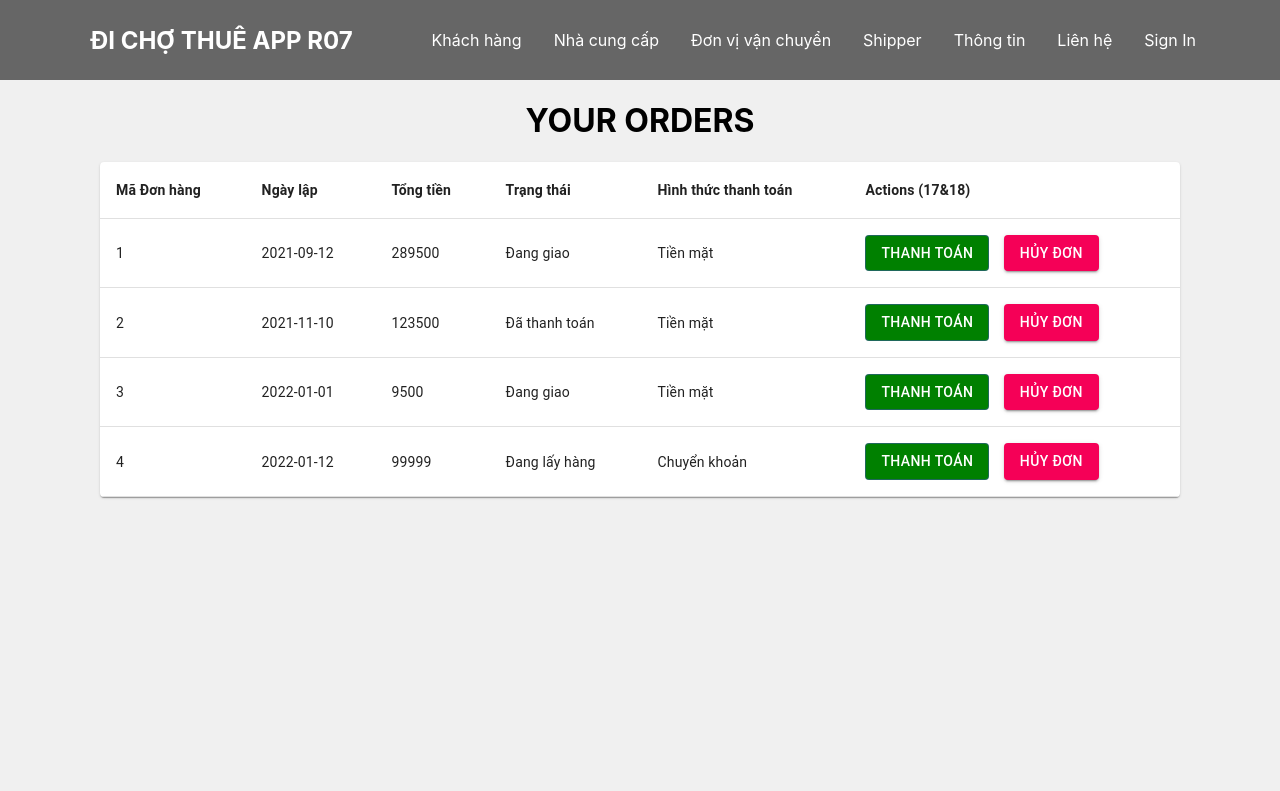
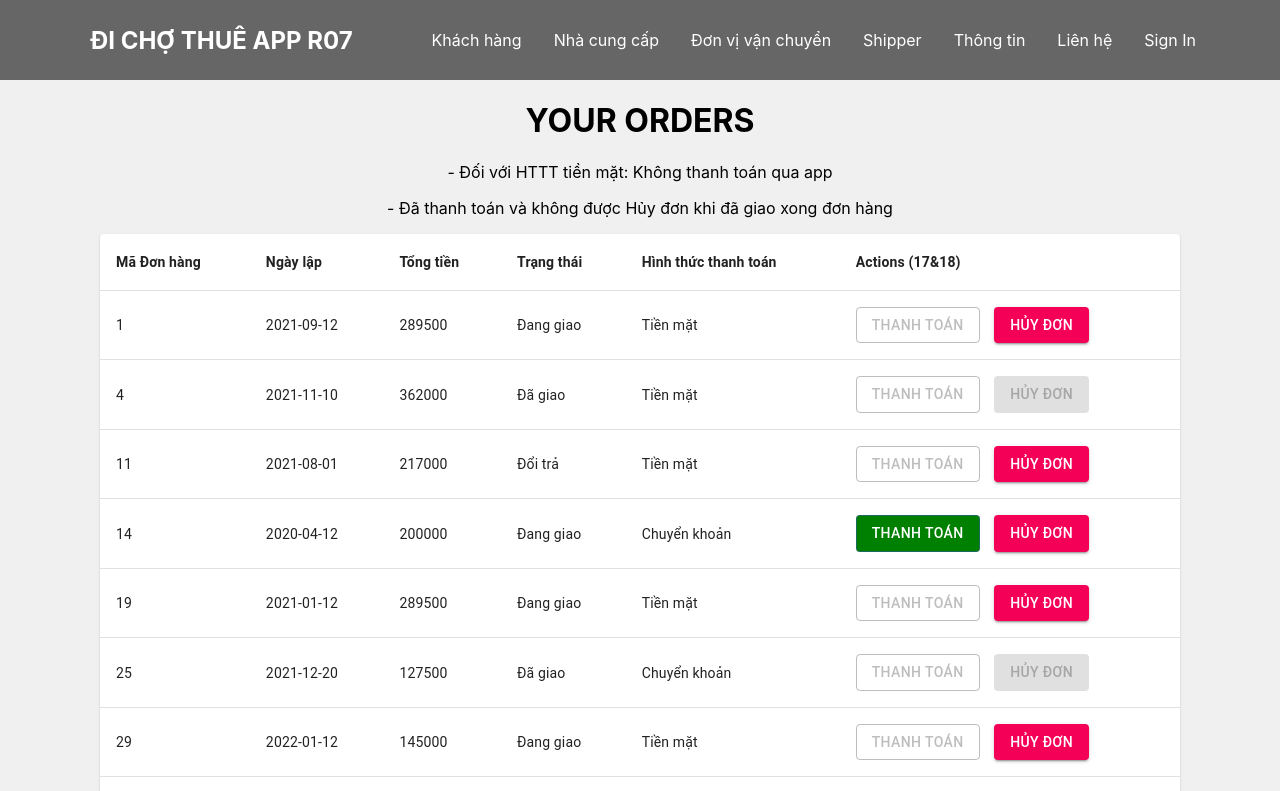
Before and after one commit to lelouchlamperouge18/di-cho-thue, a Next.js app: page /orders in a window 1280 px wide. Shown: the top 791 px of the page. Built offline with nearby package versions, Linux system fonts and the light colour scheme; no server answers.

Commit message:
Update orders.js

```diff
--- a/src/pages/orders.js
+++ b/src/pages/orders.js
@@ -33,6 +33,10 @@ export default function Orders(props) {
             <h1 style={{"text-align": "center", "padding-top": "20"}}>
                 YOUR ORDERS
             </h1>
+            <div style={{"text-align": "center"}}>
+                <p>- Đối với HTTT tiền mặt: Không thanh toán qua app</p>
+                <p>- Đã thanh toán và không được Hủy đơn khi đã giao xong đơn hàng</p>
+            </div>
             <Container style={{"padding-right": "100px","padding-left": "100px"}}>
             <TableContainer component={Paper}>
                 <Table className={styles.table} aria-label="simple table">
@@ -57,13 +61,25 @@ export default function Orders(props) {
                         <TableCell align="left">{row.TrangThai}</TableCell>
                         <TableCell align="left">{row.HinhThucThanhToan}</TableCell>
                         <TableCell align="left">
+                            {row.HinhThucThanhToan === 'Tiền mặt' || row.TrangThai === 'Đã giao' ?
+                                <Button disabled variant="outlined" color="secondary">
+                                    Thanh toán
+                                </Button>
+                                :
                                 <Button variant="outlined" color="primary" style={{"backgroundColor": "green", "color": "white"}}>
                                     Thanh toán
                                 </Button>
+                            }
                             &nbsp;&nbsp;&nbsp;&nbsp;
+                            {row.TrangThai === 'Đã giao' ?
+                                <Button disabled variant="contained" color="secondary">
+                                    Hủy đơn
+                                </Button>
+                                :
                                 <Button variant="contained" color="secondary">
                                     Hủy đơn
                                 </Button>
+                            }
                         </TableCell>
                         </TableRow>
                     ))}
@@ -76,11 +92,31 @@ export default function Orders(props) {
 }
 
 export async function getStaticProps(){
+    // API swagger:
+    // ----- (1) ----- GET: /api/DonHang (Lấy list đơn hàng của user tương ứng, ở đây mặc định là khách hàng mã 1) (OPTIONAL)
+    // Body: "MaKH": 1
+    // Response: trả về list data như bên dưới
+    // ----- (2) ----- PUT: /api/thanhtoandonhang
+    // Body:
+    // "MaDH": number
+    // Response: set TrangThai -> 'Đã giao' với hàng có mã MaDH tương ứng trong dbo.DonHang
+    // ----- (3) ----- DELETE: /api/huysonhang
+    // Body:
+    // "MaDH": number
+    // Response: xóa hàng với MaDH tương ứng khỏi bảng dbo.DonHang
     const data = [
         {MaDH: 1, NgayLap: '2021-09-12', TongTien: 289500, TrangThai: 'Đang giao', HinhThucThanhToan: 'Tiền mặt'},
-        {MaDH: 2, NgayLap: '2021-11-10', TongTien: 123500, TrangThai: 'Đã thanh toán', HinhThucThanhToan: 'Tiền mặt'},
-        {MaDH: 3, NgayLap: '2022-01-01', TongTien: 9500, TrangThai: 'Đang giao', HinhThucThanhToan: 'Tiền mặt'},
-        {MaDH: 4, NgayLap: '2022-01-12', TongTien: 99999, TrangThai: 'Đang lấy hàng', HinhThucThanhToan: 'Chuyển khoản'},
+        {MaDH: 4, NgayLap: '2021-11-10', TongTien: 362000, TrangThai: 'Đã giao', HinhThucThanhToan: 'Tiền mặt'},
+        {MaDH: 11, NgayLap: '2021-08-01', TongTien: 217000, TrangThai: 'Đổi trả', HinhThucThanhToan: 'Tiền mặt'},
+        {MaDH: 14, NgayLap: '2020-04-12', TongTien: 200000, TrangThai: 'Đang giao', HinhThucThanhToan: 'Chuyển khoản'},
+        {MaDH: 19, NgayLap: '2021-01-12', TongTien: 289500, TrangThai: 'Đang giao', HinhThucThanhToan: 'Tiền mặt'},
+        {MaDH: 25, NgayLap: '2021-12-20', TongTien: 127500, TrangThai: 'Đã giao', HinhThucThanhToan: 'Chuyển khoản'},
+        {MaDH: 29, NgayLap: '2022-01-12', TongTien: 145000, TrangThai: 'Đang giao', HinhThucThanhToan: 'Tiền mặt'},
+        {MaDH: 33, NgayLap: '2022-01-12', TongTien: 234500, TrangThai: 'Đã giao', HinhThucThanhToan: 'Tiền mặt'},
+        {MaDH: 38, NgayLap: '2021-02-01', TongTien: 127500, TrangThai: 'Đang giao', HinhThucThanhToan: 'Chuyển khoản'},
+        {MaDH: 41, NgayLap: '2021-05-01', TongTien: 162000, TrangThai: 'Đang giao', HinhThucThanhToan: 'Chuyển khoản'},
+        {MaDH: 43, NgayLap: '2021-02-01', TongTien: 72500, TrangThai: 'Đã giao', HinhThucThanhToan: 'Chuyển khoản'},
+        {MaDH: 46, NgayLap: '2021-10-01', TongTien: 200000, TrangThai: 'Đã giao', HinhThucThanhToan: 'Chuyển khoản'},
     ]
     return {
         props: {data}
```
Lines whose indentation alone changed are shown as unchanged.
